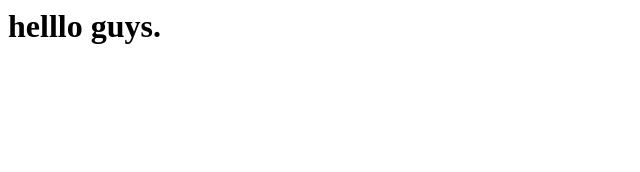
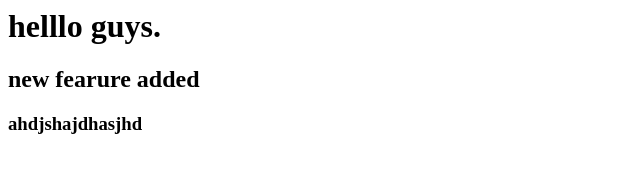
Before and after one commit to csonal0947/git_hub_learning, a plain HTML site: page index.html in a window 1280 px wide. Shown: the whole page, without its empty margins (0-640 px from the left). Drawn offline with Linux system fonts and the light colour scheme.

Commit message:
new file added

```diff
--- a/index.html
+++ b/index.html
@@ -1 +1,3 @@
-<h1>helllo guys.   </h1>
+<h1>helllo guys.</h1>
+<h2>new fearure added</h2>
+<h3>ahdjshajdhasjhd</h3>
```
